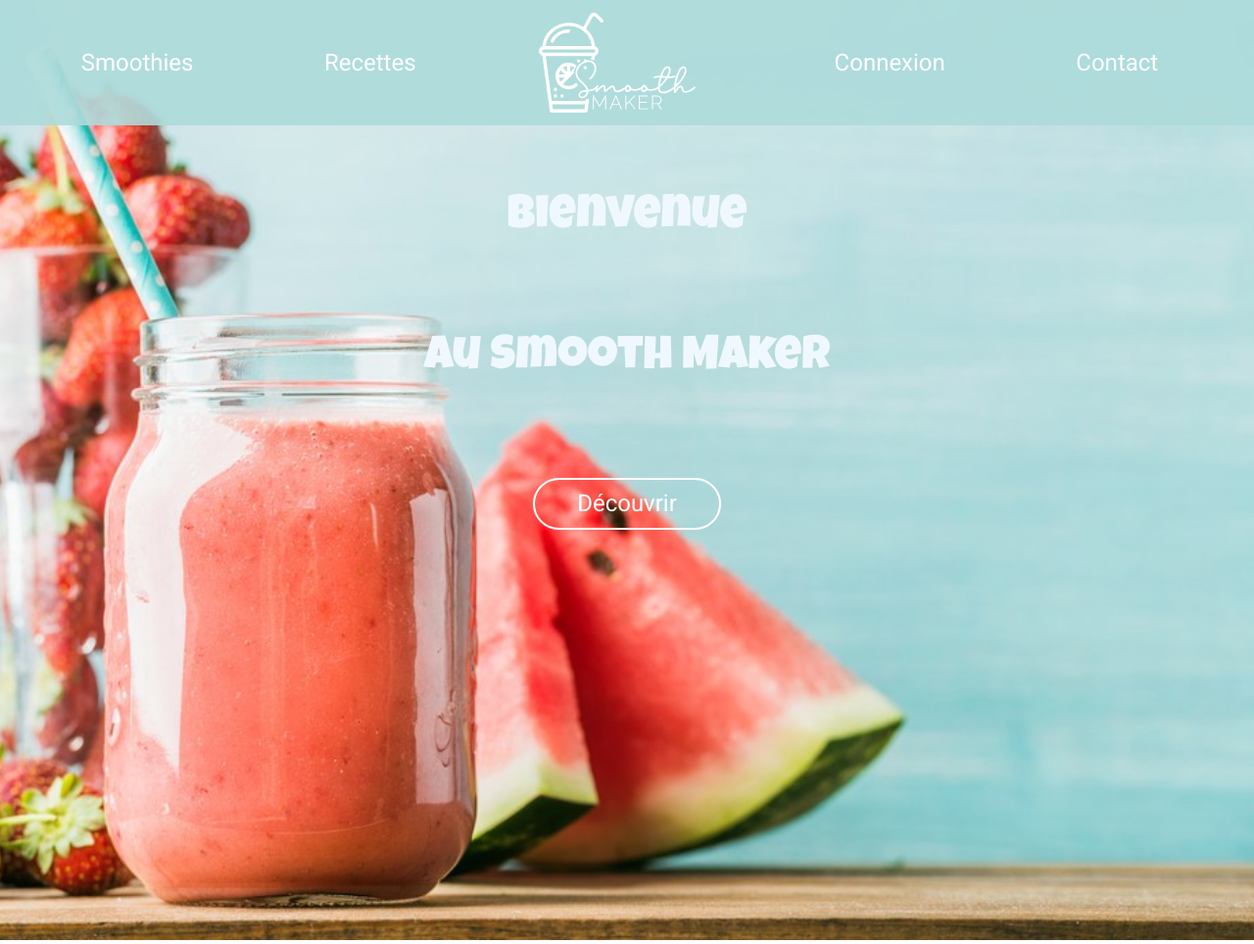
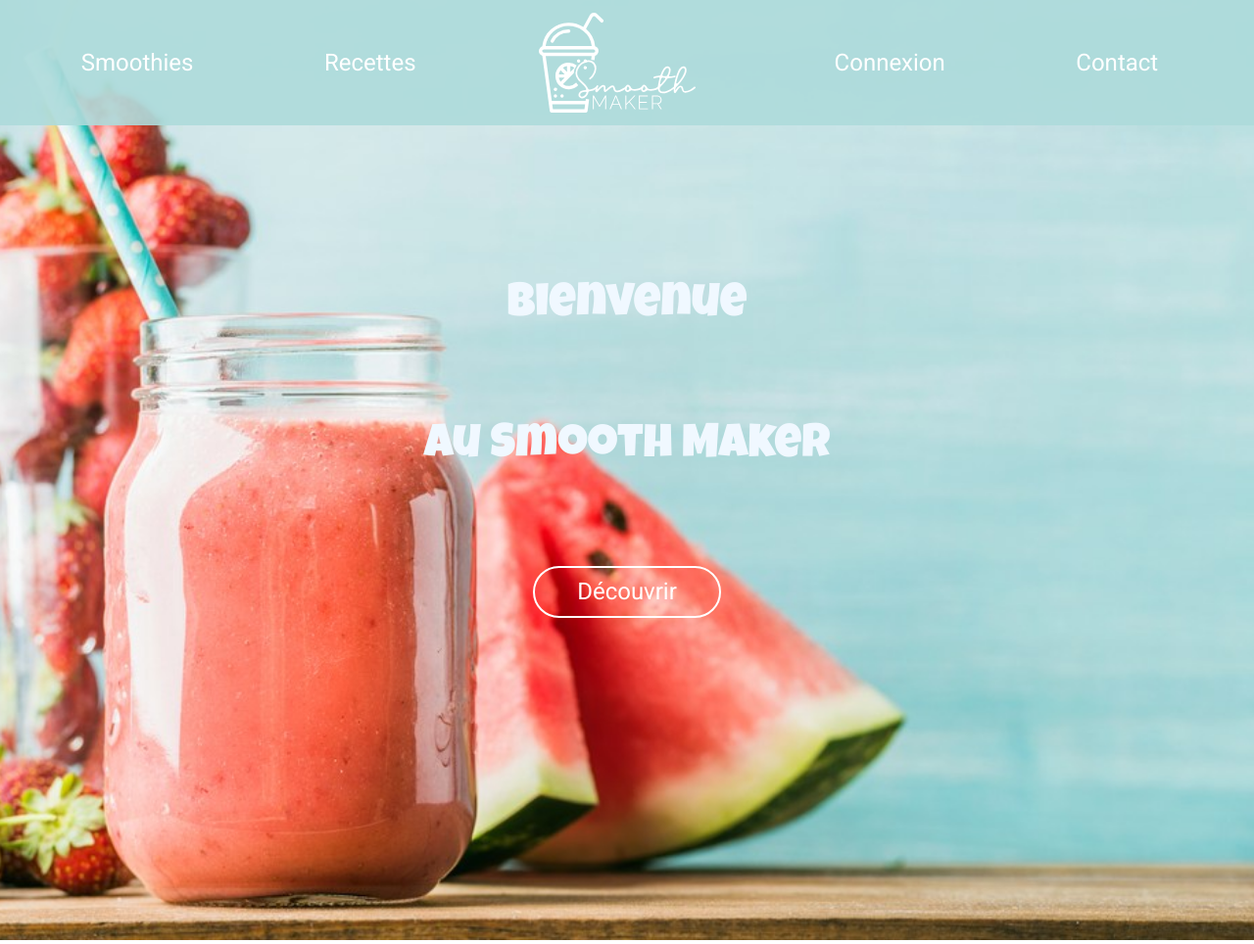
Before and after one commit to LojowskiBoris/smoothieShop, a PHP site: page /index.php in a window 1280 px wide. Shown: the top 964 px of the page at 98% size. Run offline with PHP 8.4, Linux system fonts and the light colour scheme; some libraries are stand-ins or nearby versions.

Commit message:
mercredi

```diff
--- a/layout.phtml
+++ b/layout.phtml
@@ -39,8 +39,10 @@
 						</ul>
 					</div>
 				</nav>
-                <h1>Bienvenue<br> Au Smooth Maker</h1>
+
+				<h1>Bienvenue<br> Au Smooth Maker</h1>
                 <button class="bouton-accueil"><a href="#sectionPrem">Découvrir</a></button>
+
             </div>
             <?php else:?>
 				<nav class="navbar navbar-expand-sm navbar-light bg-light">
--- a/style.css
+++ b/style.css
@@ -84,7 +84,7 @@ h1{
     font-size: 3rem;
     line-height: 9rem;
     text-align: center;
-    padding-top: 12%;
+    padding-top: 15rem;
 }
 
 .nav-link{
```
